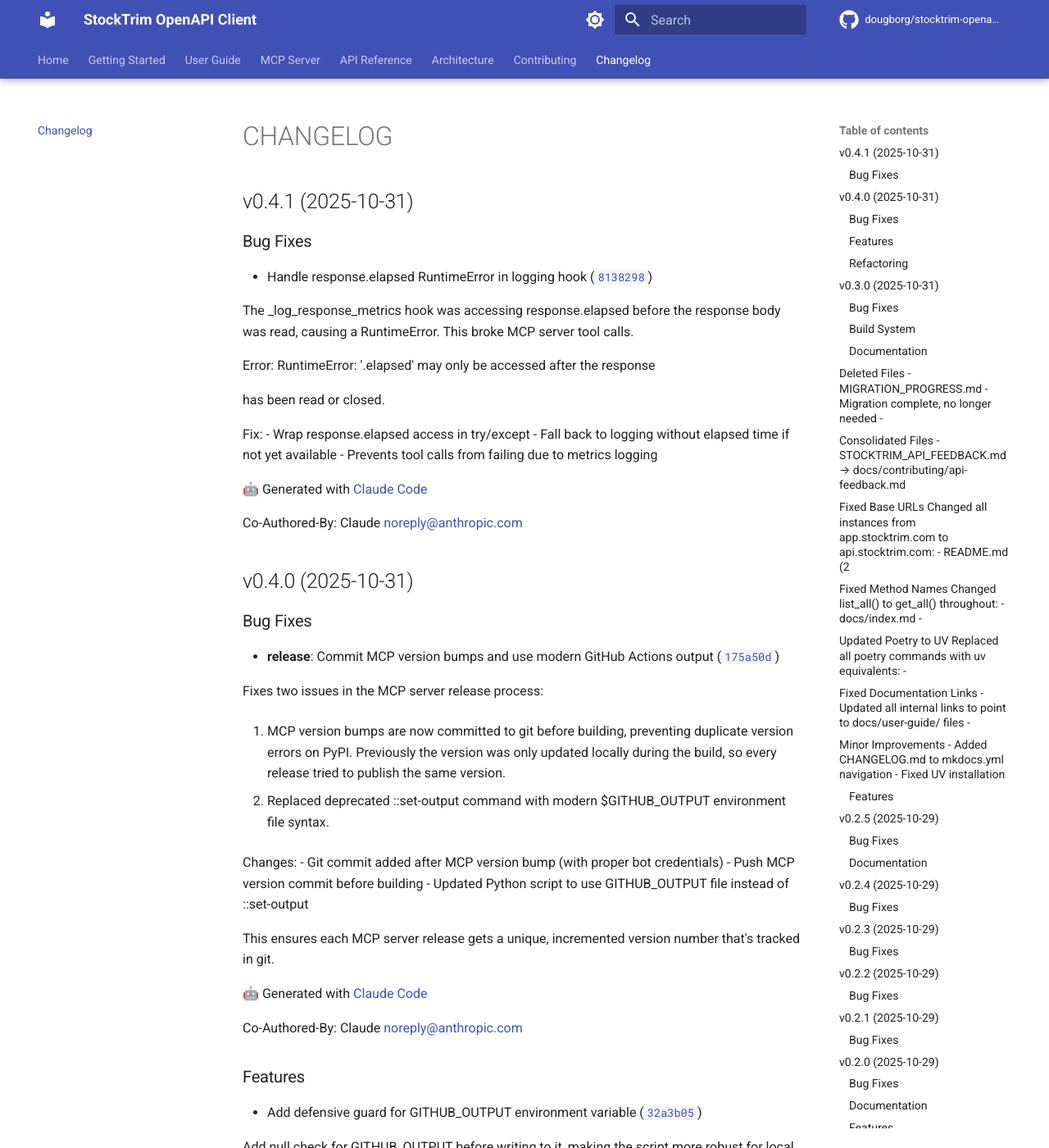
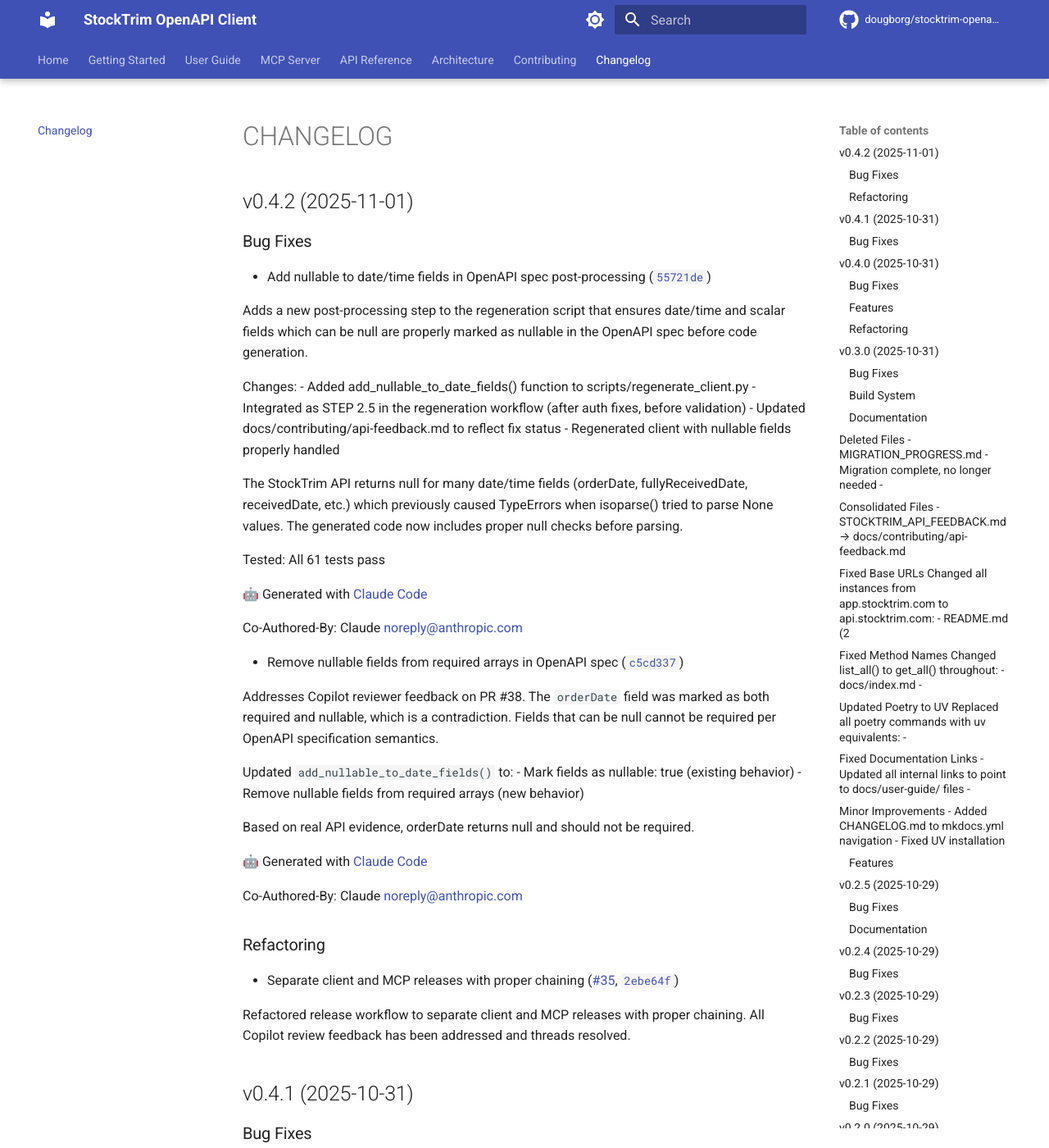
Before and after one commit to dougborg/stocktrim-openapi-client, an MkDocs documentation site: the page built from docs/CHANGELOG.md, in a window 1280 px wide and 1400 px high. Shown: the whole window at 82% size. Built offline with MkDocs 1.6.1 and Material for MkDocs 9.7.7, drawn with Linux system fonts in a browser that asks for light colours; comment, search, counter and statistics services are not loaded; the version menu is left out.

Commit message:
chore(release): client v0.4.2

```diff
--- a/docs/CHANGELOG.md
+++ b/docs/CHANGELOG.md
@@ -1,6 +1,57 @@
 # CHANGELOG
 
 <!-- version list -->
+
+## v0.4.2 (2025-11-01)
+
+### Bug Fixes
+
+- Add nullable to date/time fields in OpenAPI spec post-processing
+  ([`55721de`](https://github.com/dougborg/stocktrim-openapi-client/commit/55721de60bfee53b52593155533b4bcb630bd39d))
+
+Adds a new post-processing step to the regeneration script that ensures date/time and
+scalar fields which can be null are properly marked as nullable in the OpenAPI spec
+before code generation.
+
+Changes: - Added add_nullable_to_date_fields() function to scripts/regenerate_client.py
+\- Integrated as STEP 2.5 in the regeneration workflow (after auth fixes, before
+validation) - Updated docs/contributing/api-feedback.md to reflect fix status -
+Regenerated client with nullable fields properly handled
+
+The StockTrim API returns null for many date/time fields (orderDate, fullyReceivedDate,
+receivedDate, etc.) which previously caused TypeErrors when isoparse() tried to parse
+None values. The generated code now includes proper null checks before parsing.
+
+Tested: All 61 tests pass
+
+🤖 Generated with [Claude Code](https://claude.com/claude-code)
+
+Co-Authored-By: Claude <noreply@anthropic.com>
+
+- Remove nullable fields from required arrays in OpenAPI spec
+  ([`c5cd337`](https://github.com/dougborg/stocktrim-openapi-client/commit/c5cd337d47b9a76db6bf03c81b6ea3bfa65d80dd))
+
+Addresses Copilot reviewer feedback on PR #38. The `orderDate` field was marked as both
+required and nullable, which is a contradiction. Fields that can be null cannot be
+required per OpenAPI specification semantics.
+
+Updated `add_nullable_to_date_fields()` to: - Mark fields as nullable: true (existing
+behavior) - Remove nullable fields from required arrays (new behavior)
+
+Based on real API evidence, orderDate returns null and should not be required.
+
+🤖 Generated with [Claude Code](https://claude.com/claude-code)
+
+Co-Authored-By: Claude <noreply@anthropic.com>
+
+### Refactoring
+
+- Separate client and MCP releases with proper chaining
+  ([#35](https://github.com/dougborg/stocktrim-openapi-client/pull/35),
+  [`2ebe64f`](https://github.com/dougborg/stocktrim-openapi-client/commit/2ebe64f56bae1be9e0590077d66014ac816f4adc))
+
+Refactored release workflow to separate client and MCP releases with proper chaining.
+All Copilot review feedback has been addressed and threads resolved.
 
 ## v0.4.1 (2025-10-31)
 
--- a/pyproject.toml
+++ b/pyproject.toml
@@ -1,6 +1,6 @@
 [project]
 name = "stocktrim-openapi-client"
-version = "0.4.1"
+version = "0.4.2"
 description = "A modern, pythonic StockTrim Inventory Management API client with automatic retries, rate limiting, and smart pagination"
 authors = [
     {name = "Doug Borg", email = "dougborg@dougborg.org"},
--- a/stocktrim_public_api_client/__init__.py
+++ b/stocktrim_public_api_client/__init__.py
@@ -5,7 +5,7 @@ A modern, pythonic StockTrim Inventory Management API client with automatic
 retries and custom authentication.
 """
 
-__version__ = "0.4.1"
+__version__ = "0.4.2"
 
 from .stocktrim_client import StockTrimClient
 from .utils import (
```
